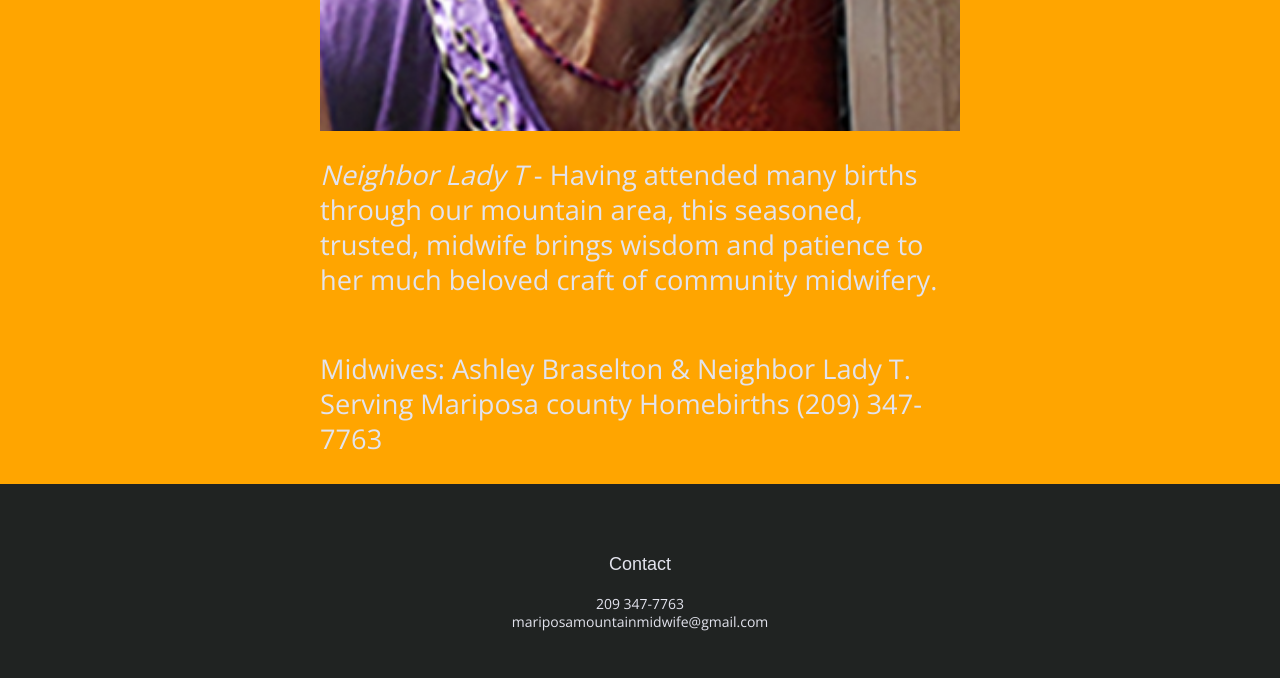
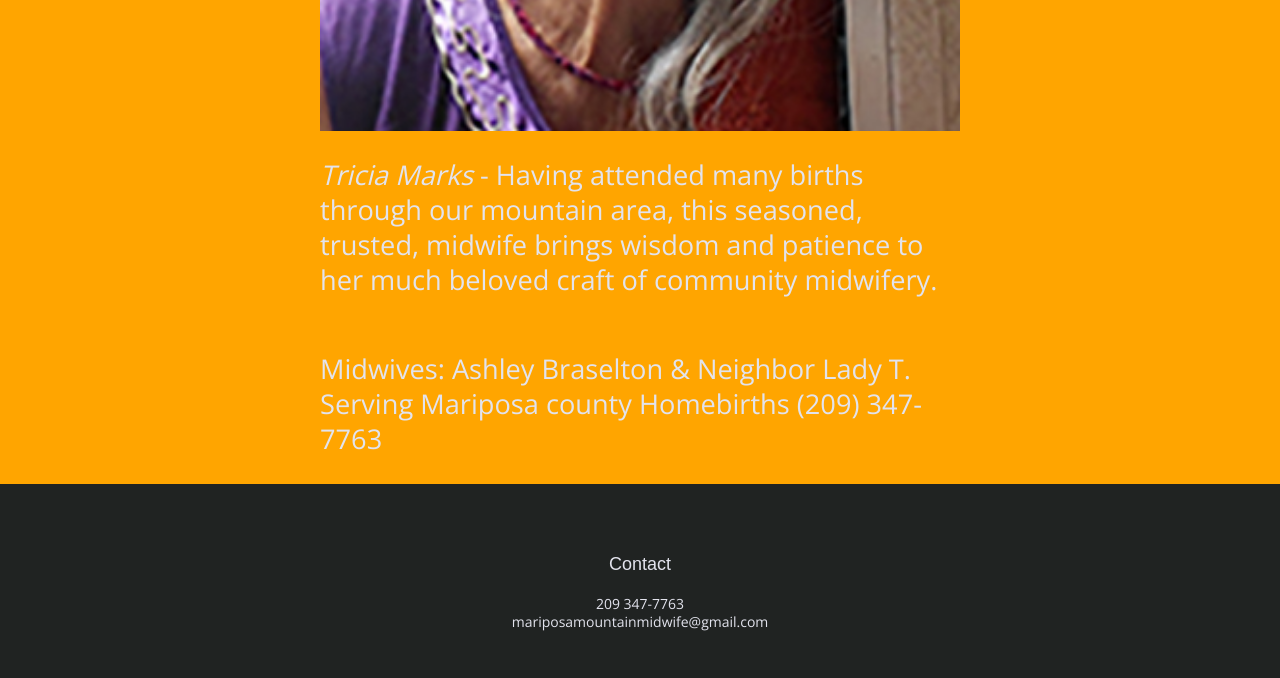
Before and after one commit to m-braselton/homecare-midwives, a website built with Parcel: page index.html in a window 1280 px wide. Shown: the part 3046-3724 px from the top of the page. Built offline with nearby package versions, Linux system fonts and the light colour scheme.

Commit message:
Added Trish's name

```diff
--- a/index.html
+++ b/index.html
@@ -76,7 +76,7 @@
      </article>
      <article>
         <img src="img/midwife-trisha.jpg" alt="Two midwives">
-              <p class="description"><em>Neighbor Lady T</em> - Having attended many births through our mountain area, this seasoned, trusted, midwife brings wisdom and patience to her much beloved craft of community midwifery.</p>
+              <p class="description"><em>Tricia Marks</em> - Having attended many births through our mountain area, this seasoned, trusted, midwife brings wisdom and patience to her much beloved craft of community midwifery.</p>
       </article>
       <div class="team">
         <p>Midwives: Ashley Braselton & Neighbor Lady T.<br>
```
